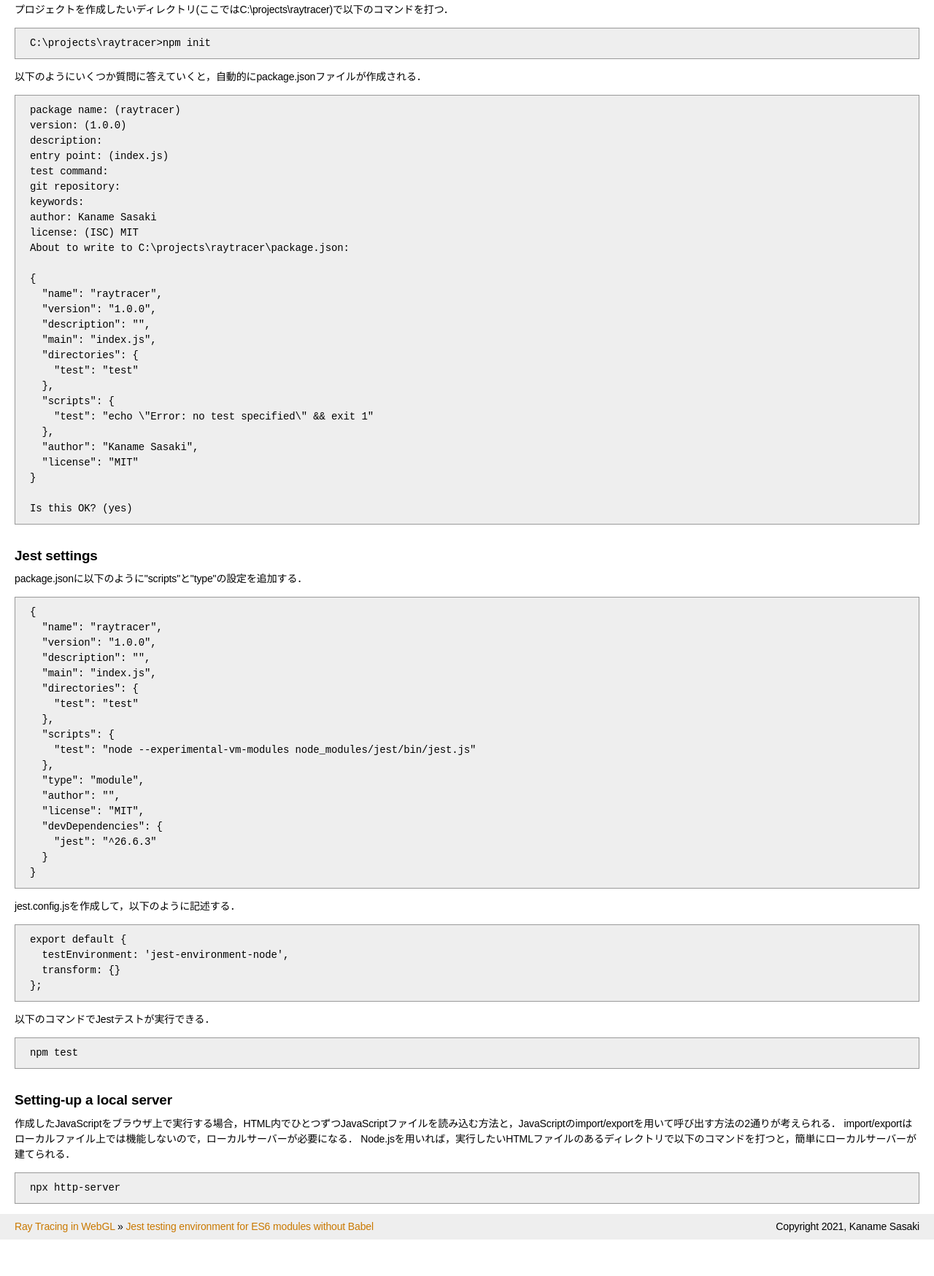
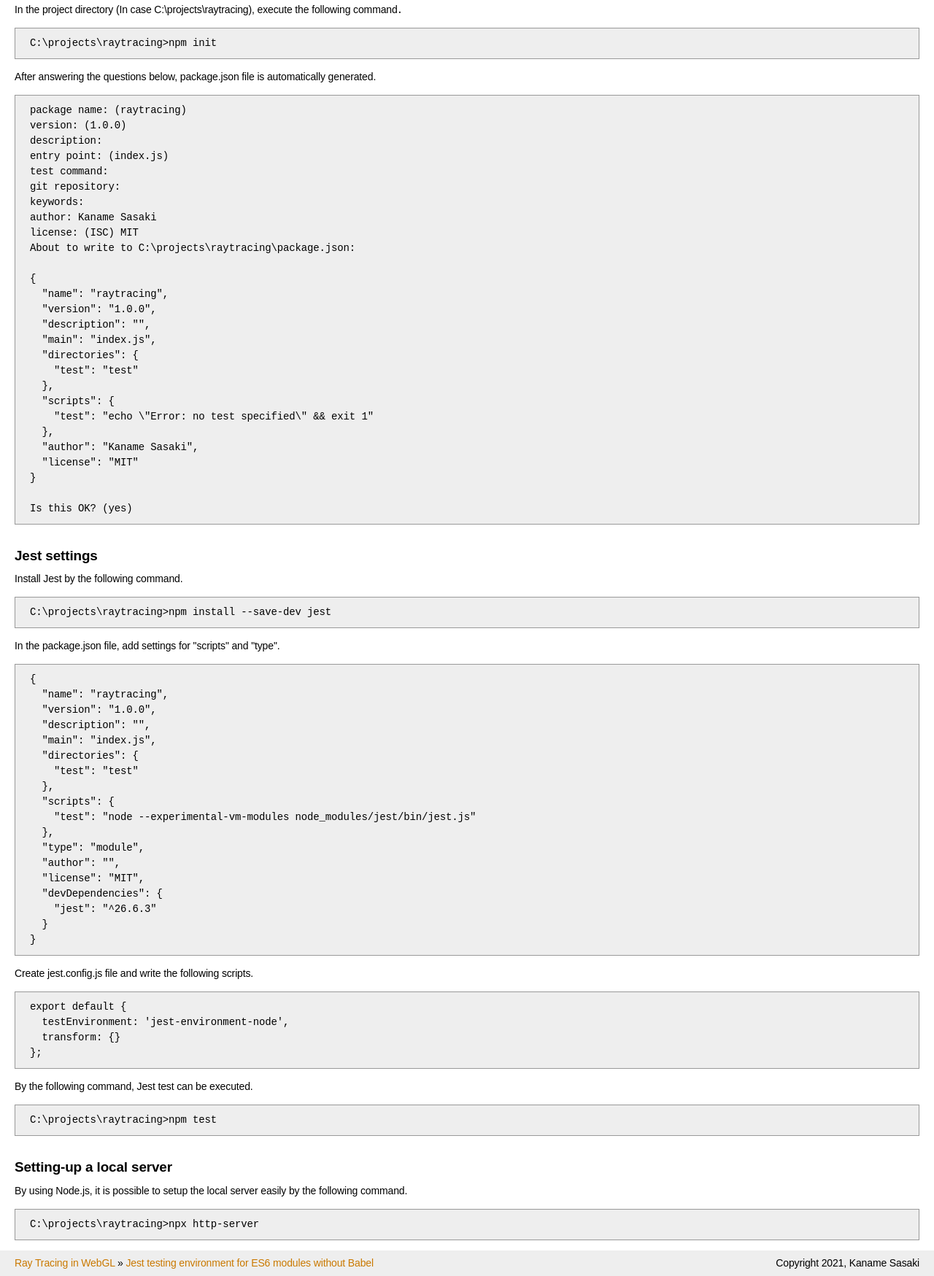
Before and after one commit to kanamesasaki/raytracing, a plain HTML site: page en/jest.html in a window 1280 px wide. Shown: the part 133-1882 px from the top of the page at 73% size. Before the commit the page ends 1832 px from the top, so only its background shows below. Drawn offline with nearby package versions, Linux system fonts and the light colour scheme.

Commit message:
update Jest description page

```diff
--- a/en/jest.html
+++ b/en/jest.html
@@ -1,6 +1,15 @@
 <!doctype html>
 <html lang="en">
   <head>
+    <!-- Global site tag (gtag.js) - Google Analytics -->
+    <script async src="https://www.googletagmanager.com/gtag/js?id=G-CCZTCJYRD8"></script>
+    <script>
+      window.dataLayer = window.dataLayer || [];
+      function gtag(){dataLayer.push(arguments);}
+      gtag('js', new Date());
+
+      gtag('config', 'G-CCZTCJYRD8');
+    </script>
     <meta charset="UTF-8">
     <title>Jest testing environment for ES6 modules without Babel - Ray Tracing in WebGL</title>
     <script type="text/javascript" id="MathJax-script" async src="https://cdn.jsdelivr.net/npm/mathjax@3/es5/tex-chtml.js"></script>
@@ -20,10 +29,10 @@
   <body>
     <h1>Jest testing environment for ES6 modules without Babel</h1>
     <h2>Create npm project</h2>
-    <p>プロジェクトを作成したいディレクトリ(ここではC:\projects\raytracer)で以下のコマンドを打つ．</p>
-<pre><code>C:\projects\raytracer>npm init</code></pre>
-    <p>以下のようにいくつか質問に答えていくと，自動的にpackage.jsonファイルが作成される．</p>
-<pre><code>package name: (raytracer)
+    <p>In the project directory (In case C:\projects\raytracing), execute the following command．</p>
+<pre><code>C:\projects\raytracing>npm init</code></pre>
+    <p>After answering the questions below, package.json file is automatically generated.</p>
+<pre><code>package name: (raytracing)
 version: (1.0.0)
 description:
 entry point: (index.js)
@@ -32,10 +41,10 @@
 keywords:
 author: Kaname Sasaki
 license: (ISC) MIT
-About to write to C:\projects\raytracer\package.json:
+About to write to C:\projects\raytracing\package.json:
 
 {
-  "name": "raytracer",
+  "name": "raytracing",
   "version": "1.0.0",
   "description": "",
   "main": "index.js",
@@ -51,10 +60,13 @@
 
 Is this OK? (yes)
 </code></pre>
+
     <h2>Jest settings</h2>
-    <p>package.jsonに以下のように"scripts"と"type"の設定を追加する．</p>
+    <p>Install Jest by the following command.</p>
+<pre><code>C:\projects\raytracing>npm install --save-dev jest</code></pre>
+    <p>In the package.json file, add settings for "scripts" and "type".</p>
 <pre><code>{
-  "name": "raytracer",
+  "name": "raytracing",
   "version": "1.0.0",
   "description": "",
   "main": "index.js",
@@ -71,23 +83,19 @@
     "jest": "^26.6.3"
   }
 }</code></pre>
-<p>jest.config.jsを作成して，以下のように記述する．</p>
+<p>Create jest.config.js file and write the following scripts.</p>
 <pre><code>export default {
   testEnvironment: 'jest-environment-node',
   transform: {}
 };</code></pre>
-<p>以下のコマンドでJestテストが実行できる．</p>
-<pre><code>npm test</code></pre>
+<p>By the following command, Jest test can be executed.</p>
+<pre><code>C:\projects\raytracing>npm test</code></pre>
 
 <h2>Setting-up a local server</h2>
 <p>
-  作成したJavaScriptをブラウザ上で実行する場合，HTML内でひとつずつJavaScriptファイルを読み込む方法と，JavaScriptのimport/exportを用いて呼び出す方法の2通りが考えられる．
-  import/exportはローカルファイル上では機能しないので，ローカルサーバーが必要になる．
-  Node.jsを用いれば，実行したいHTMLファイルのあるディレクトリで以下のコマンドを打つと，簡単にローカルサーバーが建てられる．
+  By using Node.js, it is possible to setup the local server easily by the following command.
 </p>
-<pre><code>npx http-server</code></pre>
-
-
+<pre><code>C:\projects\raytracing>npx http-server</code></pre>
 
   </body>
   <footer>
```
Also changed, not shown: ja/jest.html (+29 -19 lines).
